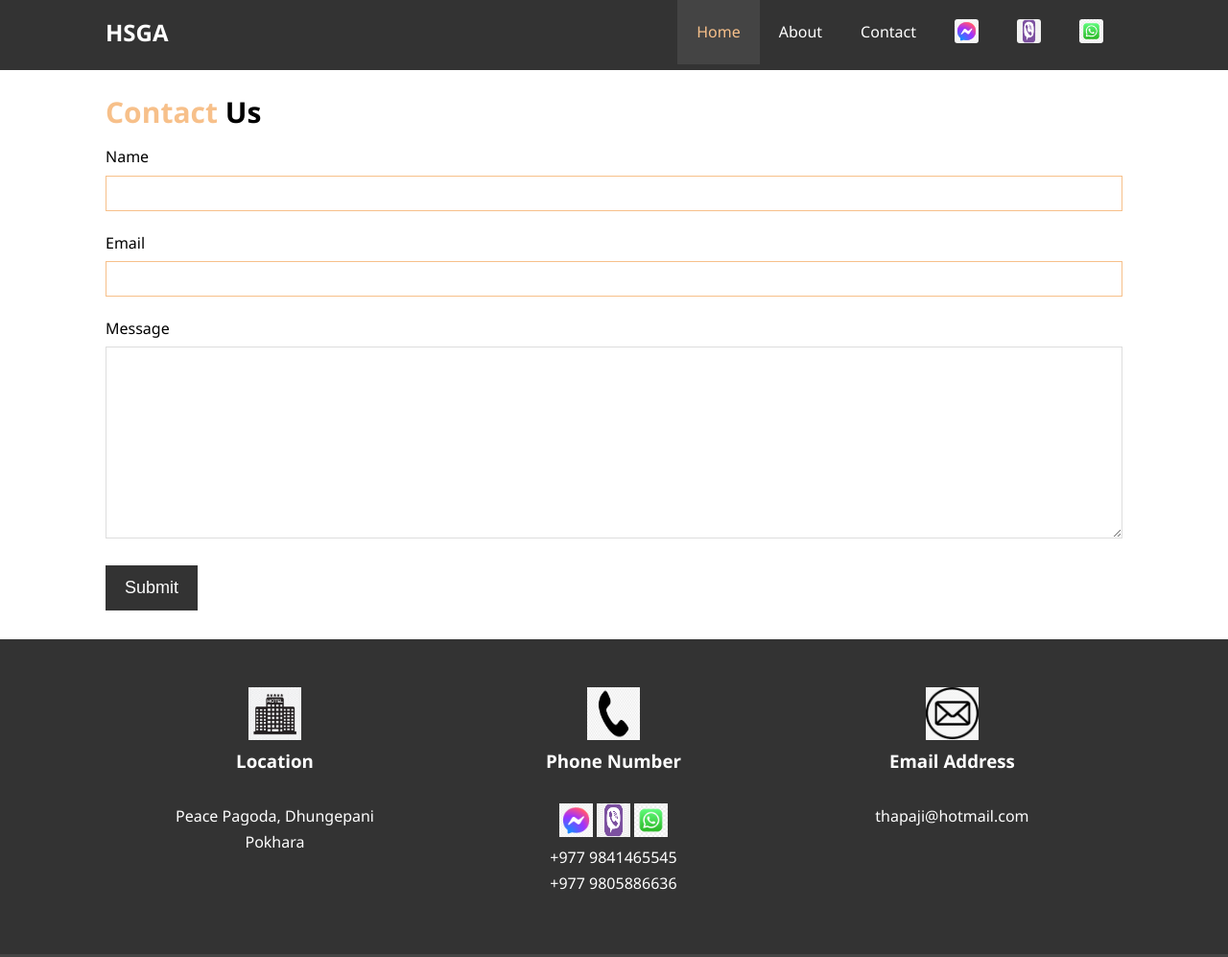
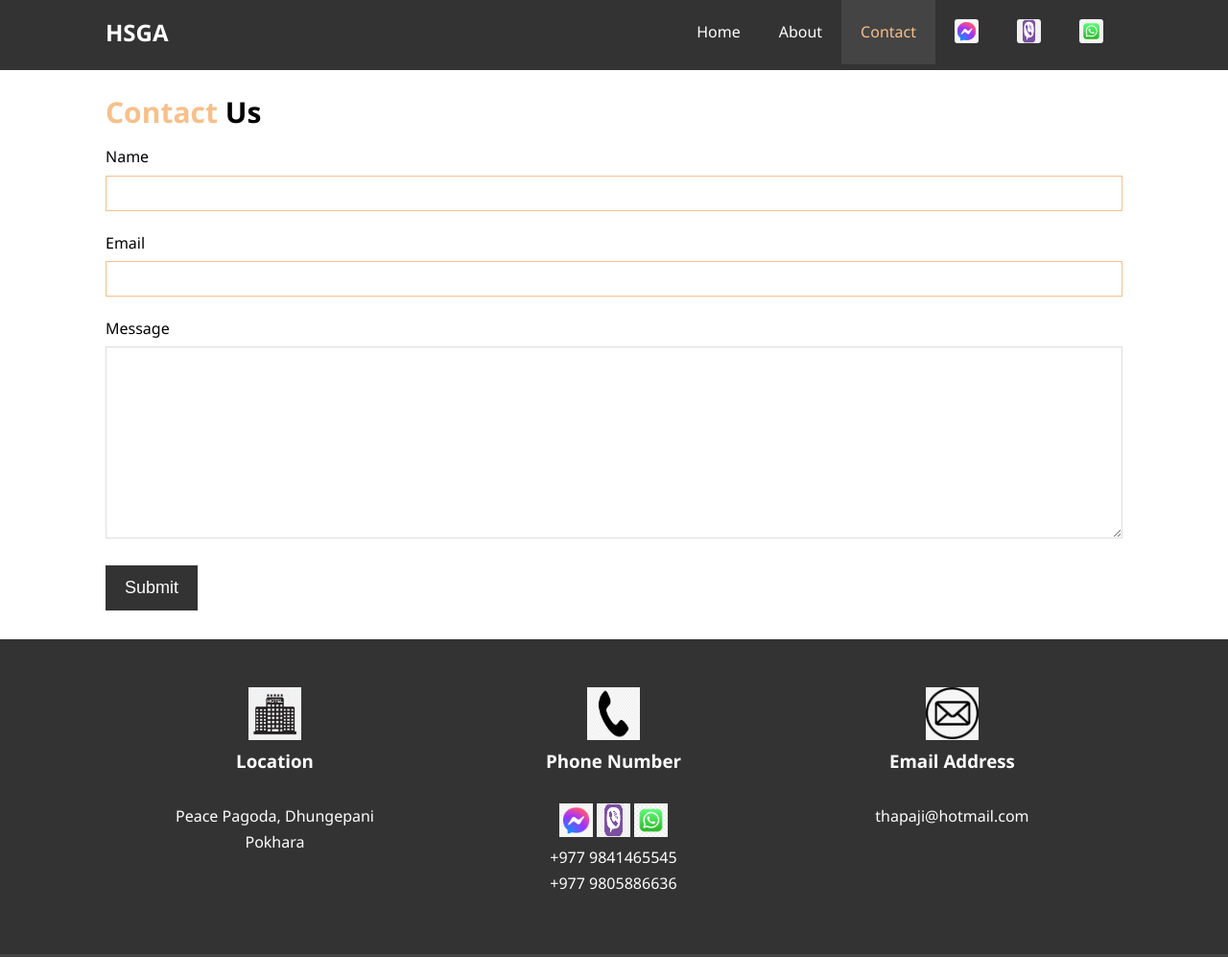
Before and after one commit to Kailu1111/HTML-CSS-Projects, a plain HTML site: page Hotel Website/contact.html in a window 1280 px wide. Shown: the top 997 px of the page at 96% size. Drawn offline with Linux system fonts and the light colour scheme.

Commit message:
Update contact.html

```diff
--- a/Hotel Website/contact.html
+++ b/Hotel Website/contact.html
@@ -14,9 +14,9 @@
             <div class="container">
                 <h1 class="logo"><a href="index.html">HSGA</a></h1>
                 <ul>
-                    <li><a class="current" href="index.html">Home</a></li>
+                    <li><a href="index.html">Home</a></li>
                     <li><a href="about.html">About</a></li>
-                    <li><a href="contact.html">Contact</a></li>
+                    <li><a class="current" href="contact.html">Contact</a></li>
 
                     <li><a class="call-msg" href="https://www.facebook.com/messages/t/211256182619481" ><img src="img/Logos/messenger.png" alt="Facebook"></a></li>
                     <li><a class="call-msg" href=""><img src="img/Logos/viber.png" alt="Facebook"></a></li>
```
